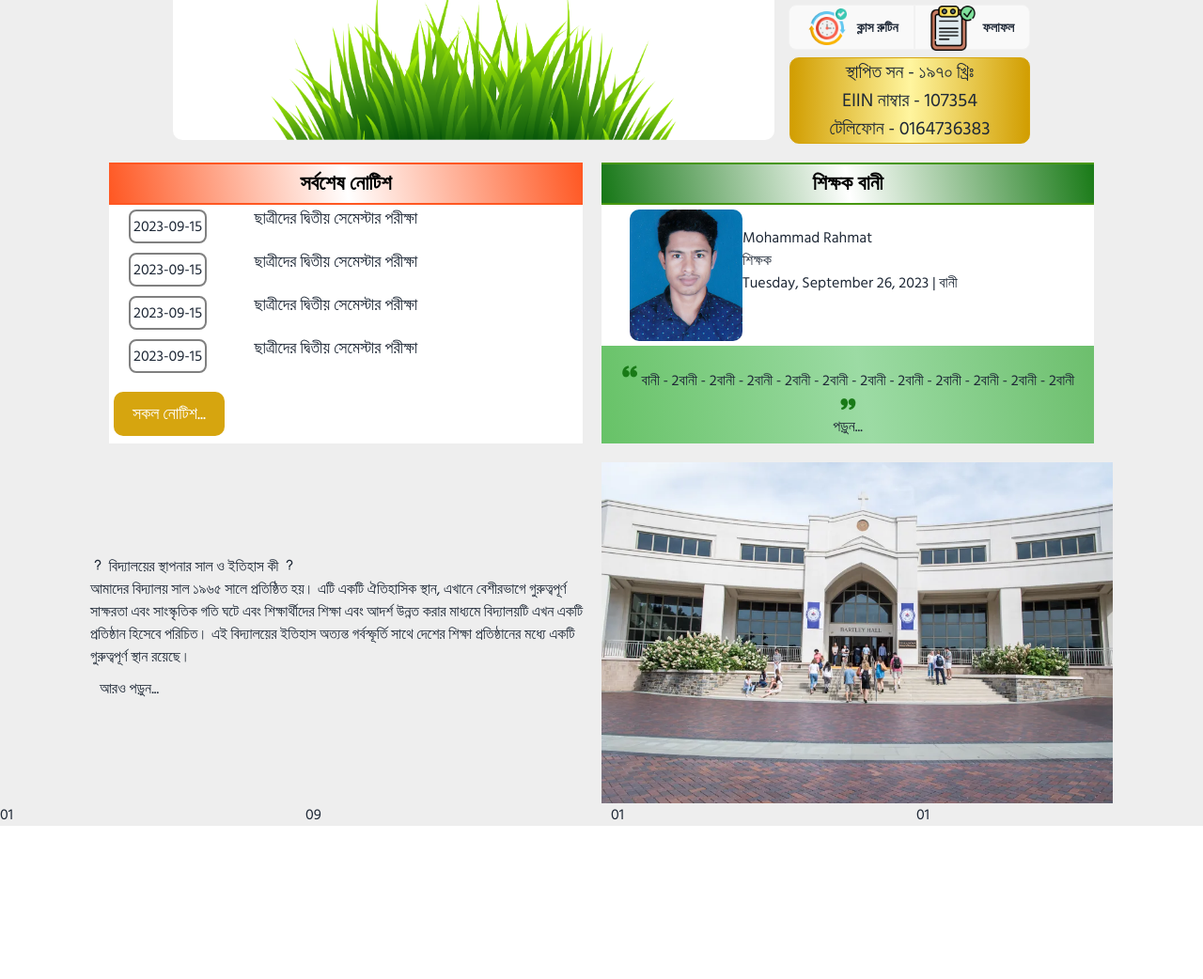
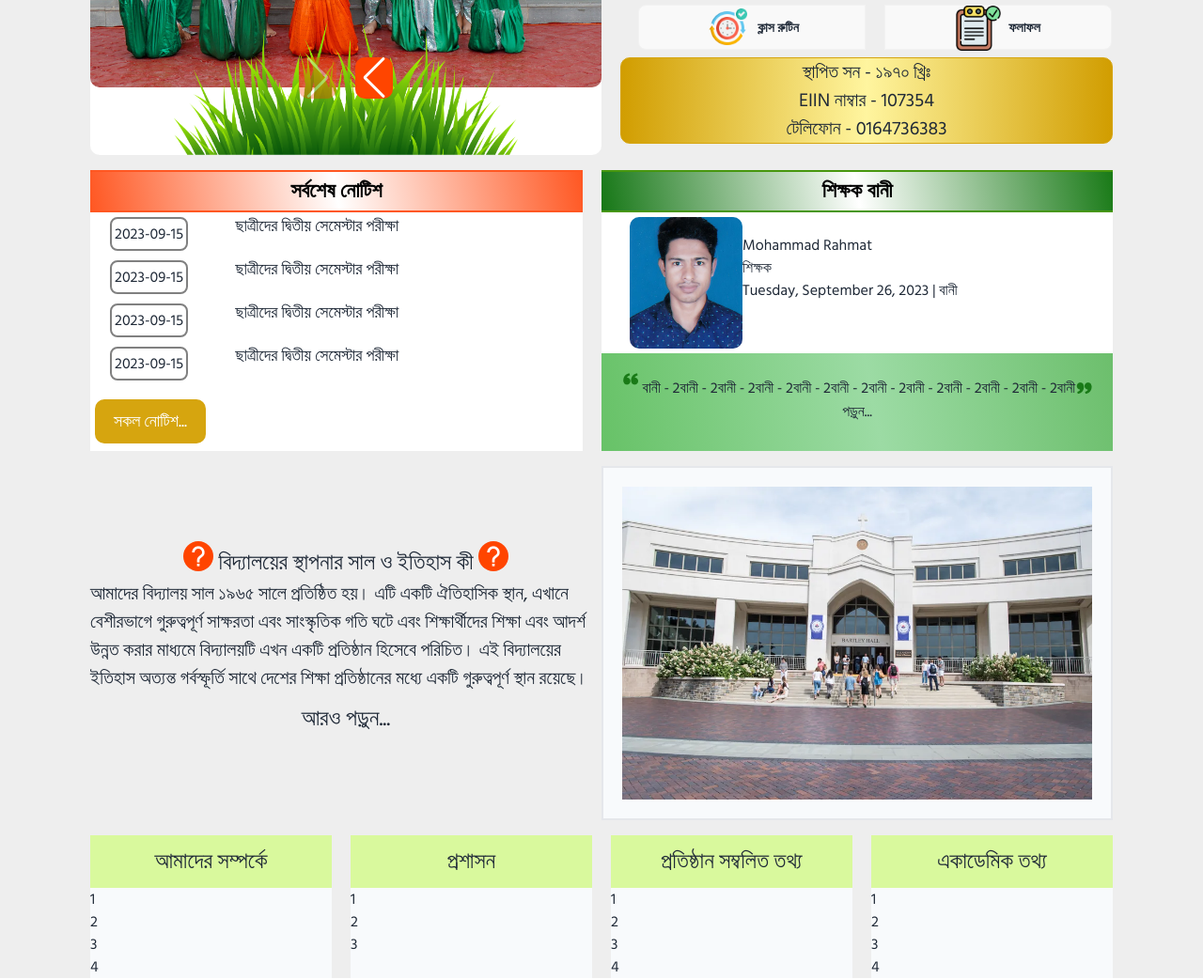
Before and after one commit to abdullahtansen/e-school, a website: page src/index.html in a window 1280 px wide. Shown: the part 283-1325 px from the top of the page at 94% size. Before the commit the page ends 1163 px from the top, so only its background shows below. Drawn offline with nearby package versions, Linux system fonts and the light colour scheme.

Commit message:
institue history

```diff
--- a/src/index.html
+++ b/src/index.html
@@ -18,10 +18,9 @@
   <body class="bg-[#EEEEEE]">
     <!-- Carousel Banner Start -->
     <section>
-      <div
-        class="mx-auto flex flex-col md:flex-row lg:flex-row justify-center space-x-4"
+      <div class="container mx-auto px-24 grid grid-cols-1 md:grid-cols-2 lg:grid-cols-2 space-x-5"
       >
-        <div class="slider_main_wrapper relative md:w-6/12 lg:w-6/12">
+        <div class="slider_main_wrapper mt-4 relative">
           <div class="swiper swiperMy mySwiper">
             <div class="swiper-wrapper">
               <div class="swiper-slide">
@@ -36,7 +35,7 @@
             </div>
             <div class="btn_carousel">
               <div class="swiper-button-next button-carousel-1"></div>
-              <div class="swiper-button-prev button-carousel-2"></div>
+              <div class="swiper-button-prev button-carousel-1"></div>
             </div>
             <img
               class="overfollow-image"
@@ -62,8 +61,7 @@
             </div>
           </div>
           <div
-            class="mt-2 space-x-5 rounded-lg bg-[#F9F9F9] flex flex-row md:flex-row lg:flex-row"
-          >
+            class="mt-2 space-x-5 rounded-lg bg-[#F9F9F9] flex flex-row md:flex-row lg:flex-row">
             <img
               class="w-24 rounded-lg"
               src="./assets/images/profile2.jpg"
@@ -76,8 +74,8 @@
               <a href="#" target="_blank">তাঁর সম্পর্কে পড়ুন...</a>
             </div>
           </div>
-          <div class="mt-2 text-center w-full btn-group btn-group-vertical lg:btn-group-horizontal">
-            <button class=" btn  bg-[#F9F9F9] rounded">
+          <div class="mt-2 text-center w-full btn-group btn-group-vertical lg:btn-group-horizontal px-5 gap-5">
+            <button class="w-full md:w-2/4 lg:w-2/4 btn  bg-[#F9F9F9] rounded">
               <img
                 class="w-12"
                 src="./assets/images/class-routine.png"
@@ -85,7 +83,7 @@
                 srcset=""
               />ক্লাস রুটিন
             </button>
-            <button class="btn bg-[#F9F9F9] rounded">
+            <button class="w-full md:w-2/4 lg:w-2/4 btn bg-[#F9F9F9] rounded">
               <img
                 class="w-12"
                 src="./assets/images/ssc-results.png"
@@ -104,8 +102,8 @@
     </section>
     <!-- Carousel Banner End -->
     <!-- Notice Board Start -->
-    <section class="notice_box">
-      <div class="container mx-auto px-24 flex flex-col md:flex-row gap-5 lg:flex-row justify-center">
+    <section>
+      <div class="container mx-auto px-24 flex flex-col md:flex-row gap-5 lg:flex-row justify-center mt-4">
         <div class="w-full md:w-2/4 lg:w-2/4 ">
           <div class="notice">
             <h3 class="text-center">সর্বশেষ নোটিশ</h3>
@@ -183,8 +181,8 @@
 
     <!-- Institute History And Established Year Start -->
       <section>
-        <div class="container px-24 mx-auto flex flex-col md:flex-row lg:flex-row justify-center">
-          <div class="container text-justify flex flex-col justify-center w-full md:w-2/4  lg:w-2/4">
+        <div class="container mx-auto px-24 flex flex-col md:flex-row lg:flex-row justify-center mt-4">
+          <div class="text-justify flex flex-col justify-center w-full md:w-2/4  lg:w-2/4 institute_history">
             <h2>
               <span>
                 <i class='bx bx-question-mark' ></i>
@@ -199,19 +197,51 @@
             </p>
             <a href="#" target="_blank">আরও পড়ুন...</a>
           </div>
-          <div class="w-full md:w-2/4 lg:w-2/4">
-            <img src="./assets/images/school-photo.jpg" alt="" srcset="">
+          <div class="w-full md:w-2/4 lg:w-2/4 border-rounded bg-slate-50 border-solid border-2">
+            <img class="p-5" src="./assets/images/school-photo.jpg" alt="" srcset="">
           </div>
         </div>
       </section>
     <!-- Institute History And Established Year End -->
       <!-- About Information Link Card  start-->
       <section>
-        <div class="grid grid-cols-1 md:grid-cols-4 lg:grid-cols-4 gap-5">
-          <div>01</div>
-          <div>09</div>
-          <div>01</div>
-          <div>01</div>
+        <div class="container mx-auto px-24 mt-4 grid grid-cols-1 md:grid-cols-4 lg:grid-cols-4 gap-5">
+          <div class="bg-slate-50">
+            <h3 class="bg-lime-200 text-center text-2xl p-3">আমাদের সম্পর্কে</h3>
+            <ul>
+              <li>1</li>
+              <li>2</li>
+              <li>3</li>
+              <li>4</li>
+            </ul>
+          </div>
+          <div class="bg-slate-50">
+            <h3 class="bg-lime-200 text-center text-2xl p-3">প্রশাসন</h3>
+            <ul>
+              <li>1</li>
+              <li>2</li>
+              <li>3</li>
+            </ul>
+          </div>
+          <div class="bg-slate-50">
+            <h3 class="bg-lime-200 text-center text-2xl p-3">প্রতিষ্ঠান সম্বলিত তথ্য</h3>
+            <ul>
+              <li>1</li>
+              <li>2</li>
+              <li>3</li>
+              <li>4</li>
+            </ul>
+          </div>
+          <div class="bg-slate-50">
+            <h3 class="bg-lime-200 text-center text-2xl p-3">একাডেমিক তথ্য
+            </h3>
+            <ul>
+              <li>1</li>
+              <li>2</li>
+              <li>3</li>
+              <li>4</li>
+            </ul>
+          </div>
       </div>
       </section>
       <!-- About Information Link Card  End-->
--- a/src/input.css
+++ b/src/input.css
@@ -19,9 +19,9 @@
   }
  }
 
-.slider_profile_wrapper{
+/* .slider_profile_wrapper{
   padding: 10px;
-}
+} */
 .swiper {
   width: 100%;
 }
@@ -29,9 +29,9 @@
   height: 432px;
   background-color: white;
   border-radius: 10px;
-  margin-top: 0px;
 }
 .swiper-slide {
+  width: 100%;
   text-align: center;
   font-size: 16px;
   display: flex;
@@ -40,8 +40,8 @@
 }
 
 .swiper-slide img {
-  width: 97%;
-  height: 90%;
+  width: 100%;
+  height: 600px;
   margin-bottom: 30px;
   border-radius: 10px;
 }
@@ -64,7 +64,7 @@ display: flex;
 flex-direction: row;
 justify-content: center;
 position: relative;
-bottom: 30px;
+top: 200px;
 }
 .button-carousel-1{
 position: relative;
@@ -73,13 +73,13 @@ background-color: orangered;
 padding: 20px;
 border-radius: 10px;
 }
-.button-carousel-2{
+/* .button-carousel-2{
 background-color: orangered;
 padding: 20px;
 color: white;
 position: relative;
 border-radius: 10px;
-}
+} */
 .title_name{
 color: orangered;
 font-size: 20px;
@@ -93,14 +93,13 @@ margin-top: 10px;
   overflow: hidden;
   background: linear-gradient(271deg, #d19d00, #fff59f, #d19d00);
   box-sizing: border-box;
-  padding: 0px 0px;
   border-radius: 10px;
   border: 1px solid #d6a50f;
   font-size: 20px;
 }
-.notice_box{
+/* .notice_box{
   padding: 20px;
-}
+} */
 
 .notice{
   background-color: white;
```
Also changed, not shown: src/style.css.
